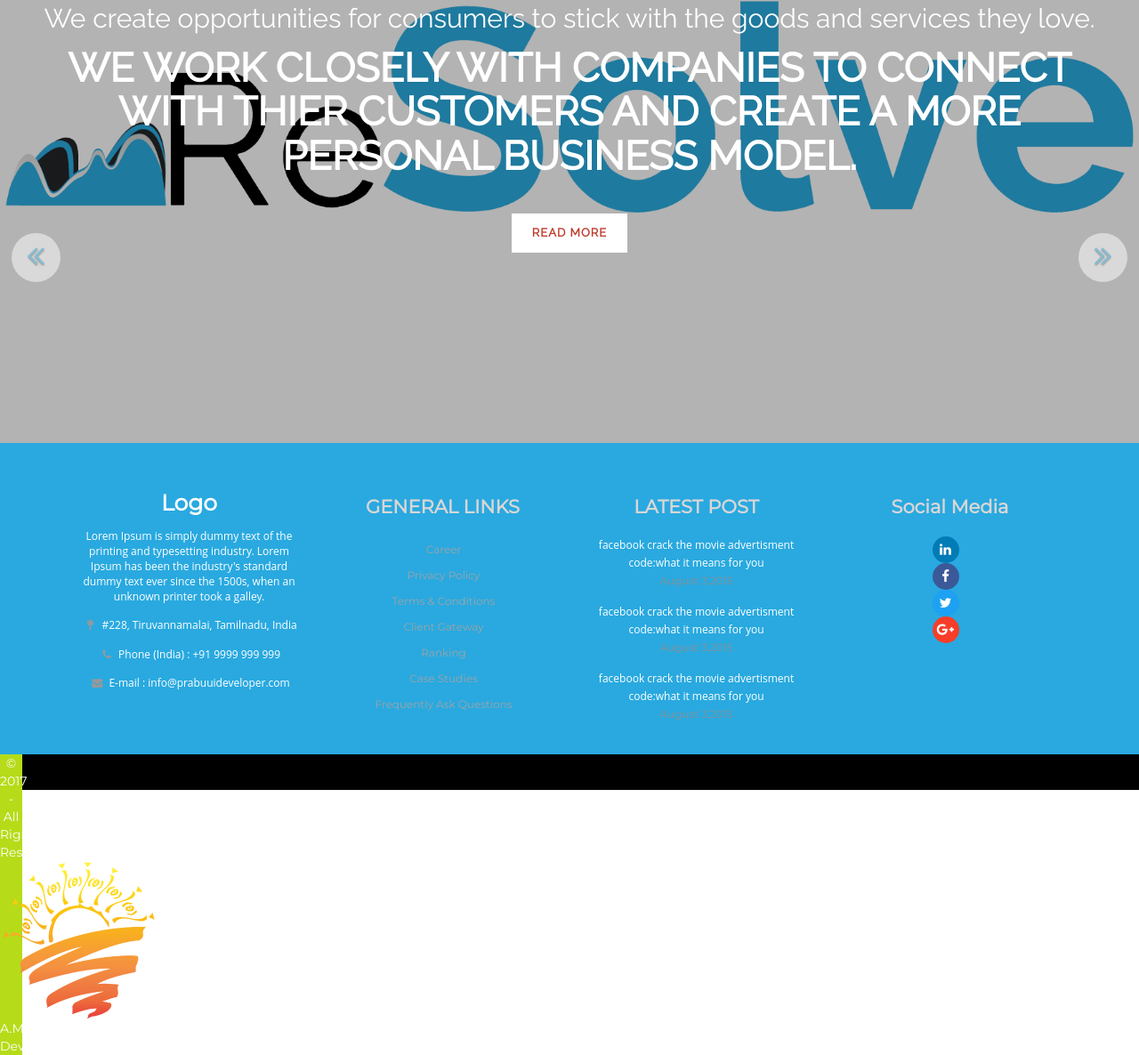
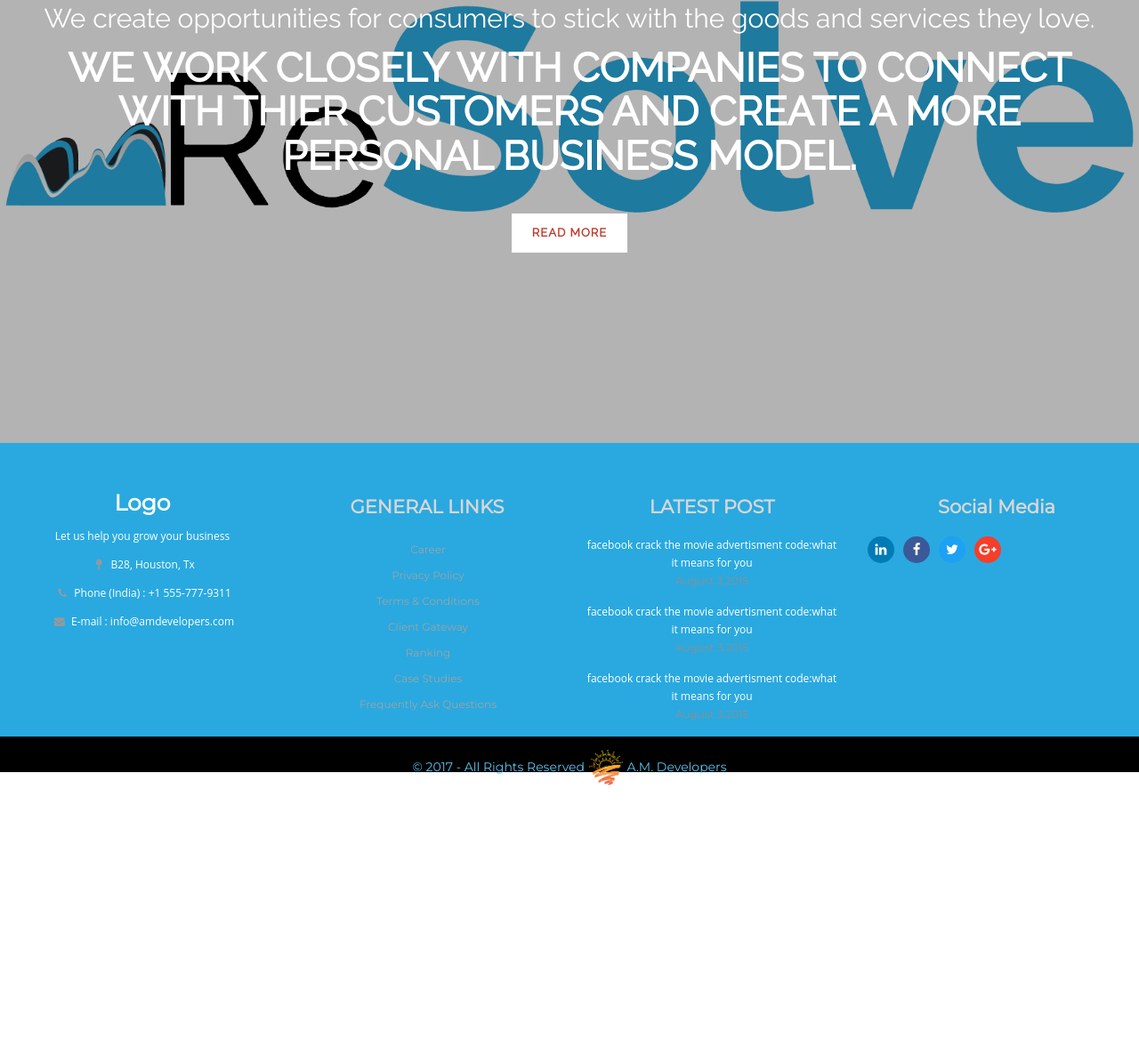
Before and after one commit to niquewill/project3, a website: page separate_navbar_header.html in a window 1280 px wide. Shown: the part 167-1353 px from the top of the page at 89% size. After the commit the page ends 1050 px from the top, so only its background shows below. Drawn offline with nearby package versions, Linux system fonts and the light colour scheme; files that its build step writes are made by us from their sources.

Commit message:
commit new changes

```diff
--- a/css/style.css
+++ b/css/style.css
@@ -45,6 +45,9 @@ footer {
     background-color: #29A9E0;
     min-height: 350px;
     font-family: 'Open Sans', sans-serif;
+}
+#sun {
+     text-align: center;
 }
 .footer-col {
     margin-top: 50px;
@@ -94,15 +97,23 @@ footer {
     padding: 0;
     text-align: center;
 }
-.copyright p {
+.copyright {
     color: #FFF;
     padding: 0;
     margin-bottom: 0;
-    background-color: #B6DB19;
+    text-align: center;
+    height:10px;
+    width:100%;
+    align-content: center;
+
 }
 .sun-container {
-    height: 25px;
-    width:25px;
+    height: 10px;
+    width:100%;
+}
+#sun{
+    height: 40px;
+    width:40px;
 }
 .heading7 {
     font-size: 21px;
@@ -150,9 +161,9 @@ footer {
     border-radius: 50%;
 }
 
-.fa {}
+.fa fa-angle-double-right{
     font-size: 80px;
-
+}
 .footer-social li {
     float: left;
 }
--- a/separate_navbar_header.html
+++ b/separate_navbar_header.html
@@ -304,13 +304,13 @@
                 <!--======= Navigation Buttons =========-->
 
                 <!--======= Left Button =========-->
-                <a class="left carousel-control separate_navbar_carousel_control_left" href="#immortal_carousel" role="button" data-slide="prev">
+                <a class="left-carousel-control separate_navbar_carousel_control_left" href="#immortal_carousel" role="button" data-slide="prev">
                     <span class="fa fa-angle-double-left separate_navbar_carousel_control_icons" aria-hidden="true"></span>
                     <span class="sr-only">Previous</span>
                 </a>
 
                 <!--======= Right Button =========-->
-                <a class="right carousel-control separate_navbar_carousel_control_right" href="#immortal_carousel" role="button" data-slide="next">
+                <a class="right-carousel-control separate_navbar_carousel_control_right" href="#immortal_carousel" role="button" data-slide="next">
                     <span class="fa fa-angle-double-right separate_navbar_carousel_control_icons" aria-hidden="true"></span>
                     <span class="sr-only">Next</span>
                 </a>
@@ -530,15 +530,14 @@
         <!-----------Footer ------------>
         <footer class="footer-bs">
             <!--footer start from here-->
-            <footer>
-                <div class="container">
-                    <div class="row1">
+
+                                    <div class="row1">
                         <div class="col-md-3 col-sm-6 footer-col">
                             <div class="logofooter"> Logo</div>
-                            <p>Lorem Ipsum is simply dummy text of the printing and typesetting industry. Lorem Ipsum has been the industry's standard dummy text ever since the 1500s, when an unknown printer took a galley.</p>
-                            <p><i class="fa fa-map-pin"></i> #228, Tiruvannamalai, Tamilnadu, India</p>
-                            <p><i class="fa fa-phone"></i> Phone (India) : +91 9999 999 999</p>
-                            <p><i class="fa fa-envelope"></i> E-mail : info@prabuuideveloper.com</p>
+                            <p>Let us help you grow your business</p>
+                            <p><i class="fa fa-map-pin"></i> B28, Houston, Tx</p>
+                            <p><i class="fa fa-phone"></i> Phone (India) : +1 555-777-9311</p>
+                            <p><i class="fa fa-envelope"></i> E-mail : info@amdevelopers.com</p>
 
                         </div>
                         <div class="col-md-3 col-sm-6 footer-col">
@@ -571,16 +570,20 @@
                             </ul>
                         </div>
                     </div>
-                </div>
-            </footer>
+
             <!--footer start from here-->
             <div class="col-md-12">
                 <div class="copyright">
                     <div class="sun-container">
-                        <p>© 2017 - All Rights Reserved <img src="images/urban-sun-2.png" alt="footerlogo"> A.M. Developers</p>
+                        <p>© 2017 - All Rights Reserved
+                            <img src="images/sunlo.png" alt="footerlogo" id="sun"> A.M. Developers
+                        </p>
                     </div>
                 </div>
             </div>
+
+        </footer>
+    </div>
             <!--*-*-*-*-*-*-*-*-*-*- End Header Section *-*-*-*-*-*-*-*-*-*-->
             <!--======= jQuery =========-->
             <script src="js/jquery-1.11.3.min.js"></script>
```
Also changed, not shown: images/heroku.png (added), images/sunlo.png (added).
